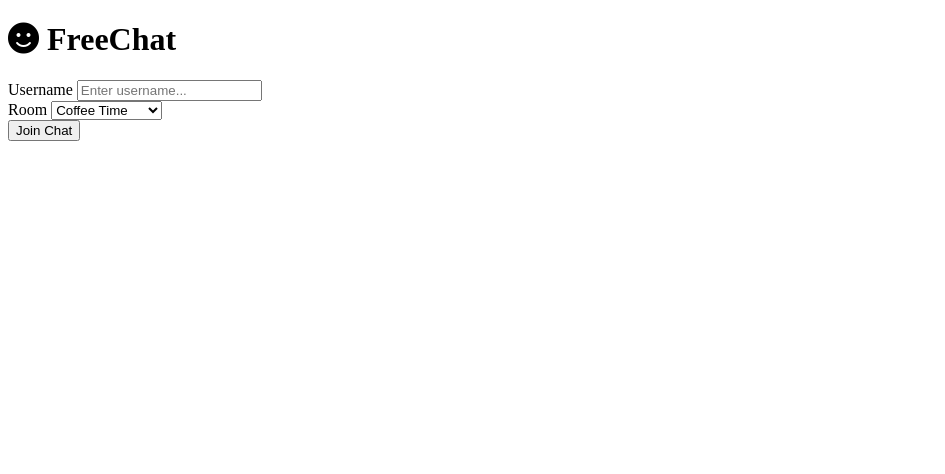
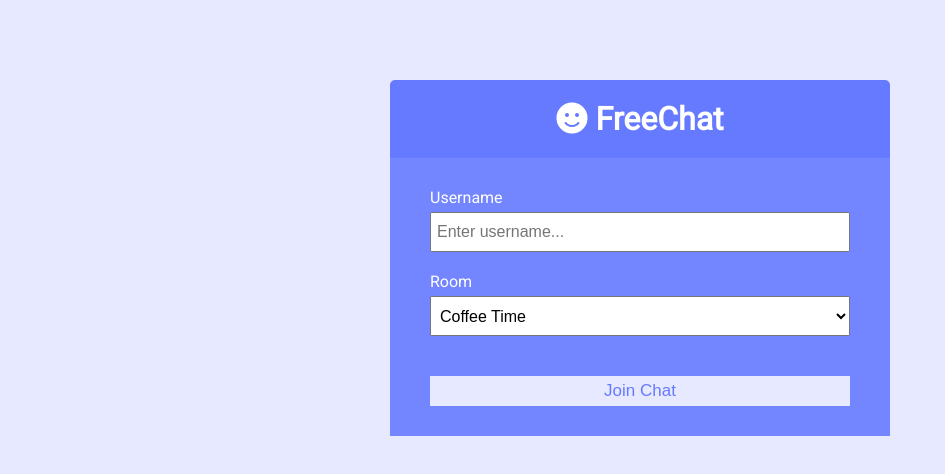
Before and after one commit to skatiyar224/Group-chat-app, a website: page public/index.html in a window 1280 px wide. Shown: the whole page, without its empty margins (0-945 px from the left). Drawn offline with Linux system fonts and the light colour scheme.

Commit message:
index file moved inside the public again

```diff
--- a/index.html
+++ b/public/index.html
@@ -7,7 +7,7 @@
     <meta http-equiv="X-UA-Compatible" content="ie=edge" />
     <link rel="stylesheet" href="https://cdnjs.cloudflare.com/ajax/libs/font-awesome/5.12.1/css/all.min.css"
         integrity="sha256-mmgLkCYLUQbXn0B1SRqzHar6dCnv9oZFPEC1g1cwlkk=" crossorigin="anonymous" />
-    <link rel="stylesheet" href="public/css//style.css" />
+    <link rel="stylesheet" href="css/style.css" />
     <title>FreeChat App</title>
 </head>
 
@@ -17,7 +17,7 @@
             <h1><i class="fas fa-smile"></i> FreeChat</h1>
         </header>
         <main class="join-main">
-            <form action="public/chat.html">
+            <form action="chat.html">
                 <div class="form-control">
                     <label for="username">Username</label>
                     <input type="text" name="username" id="username" placeholder="Enter username..." required />
```
